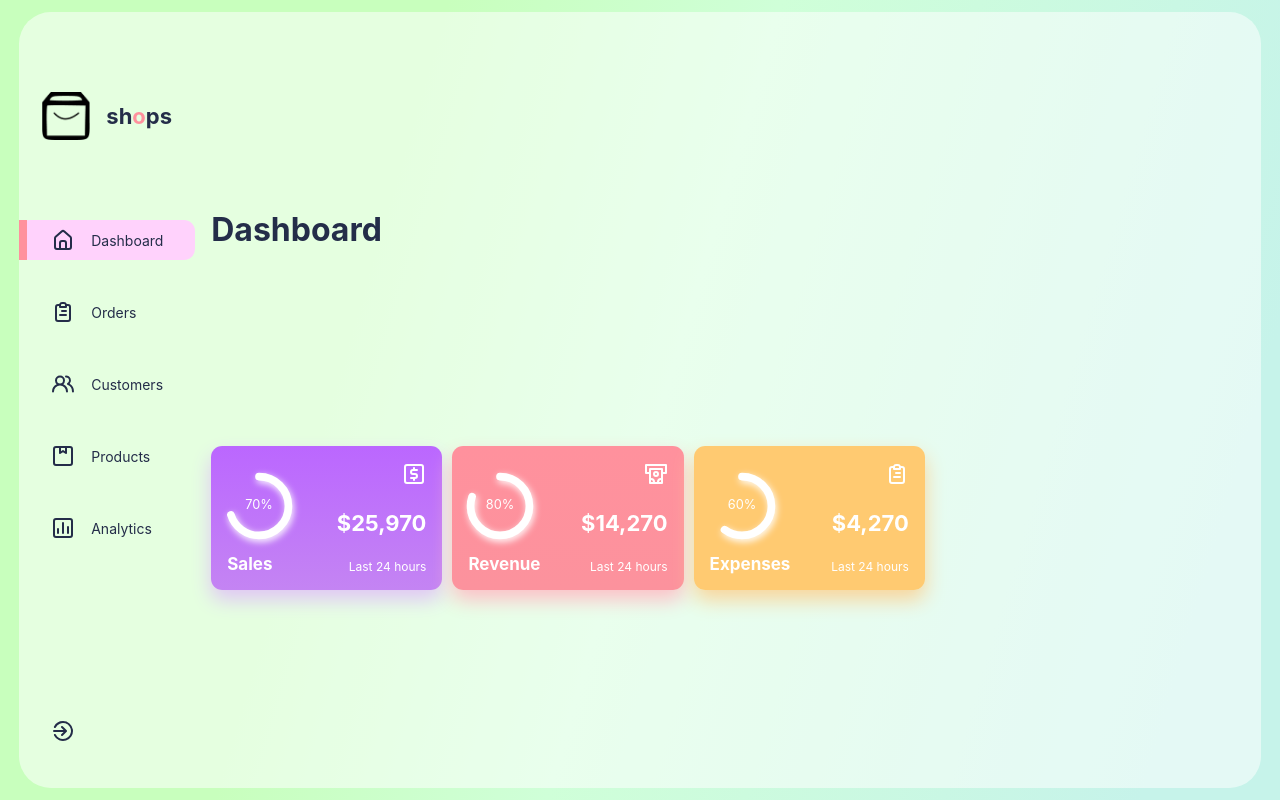
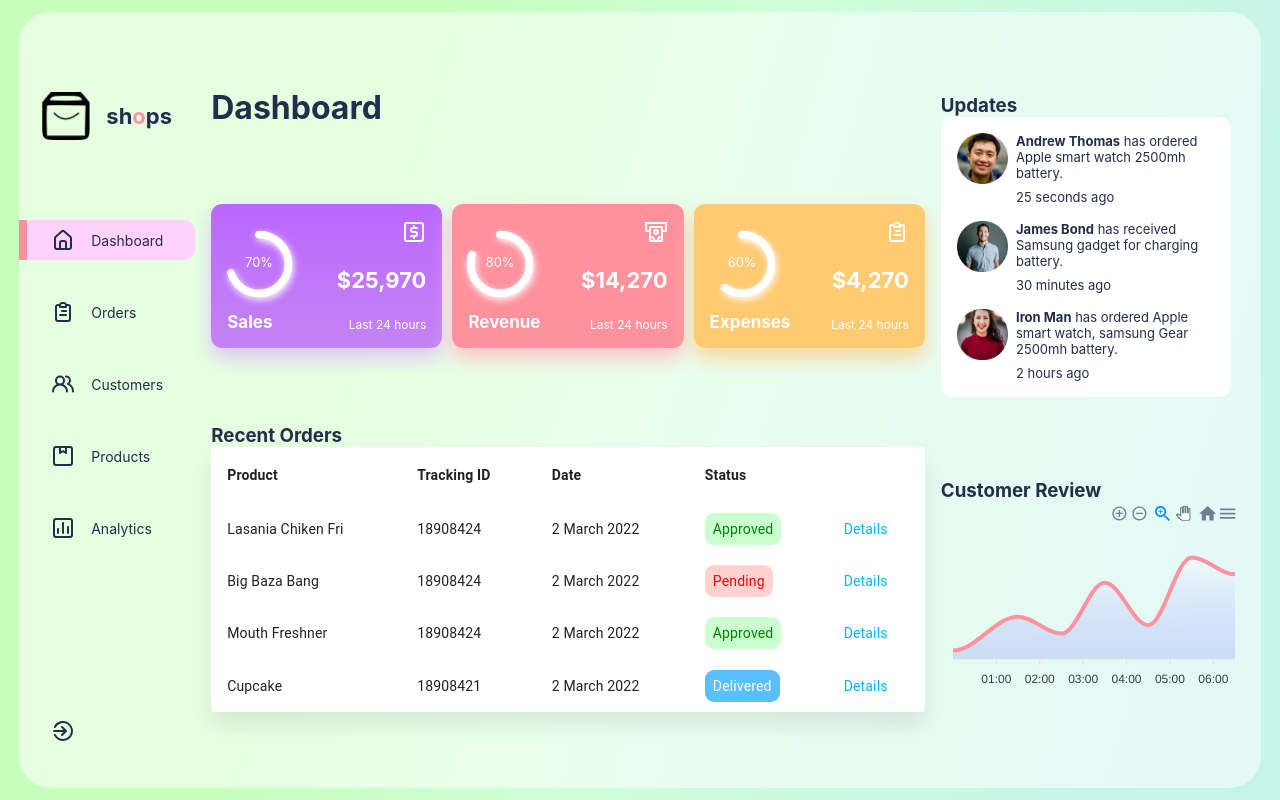
Before and after one commit to sebastiap/MyLifeControlPanel, a React (Create React App) app: page / in a window 1280 px wide. Built offline with nearby package versions, Linux system fonts and the light colour scheme.

Commit message:
Finished Structure. Only own data needed

```diff
--- a/src/App.js
+++ b/src/App.js
@@ -1,6 +1,7 @@
 import './App.css'
 import MainDash from './components/MainDash/MainDash';
 import Sidebar from './components/Sidebar/Sidebar';
+import RightSide from './components/RightSide/RightSide';
 
 function App() {
   return (
@@ -8,6 +9,7 @@ function App() {
       <div className="AppGlass">
         <Sidebar/>
         <MainDash/>
+        <RightSide/>
       </div>
     </div>
   );
--- /dev/null
+++ b/src/components/CustomerReview/CustomerReview.jsx
@@ -0,0 +1,63 @@
+import React from "react";
+import Chart from "react-apexcharts";
+
+
+const CustomerReview = () => {
+  const data = {
+    series: [
+      {
+        name: "Review",
+        data: [10, 50, 30, 90, 40, 120, 100],
+      },
+    ],
+    options: {
+      chart: {
+        type: "area",
+        height: "auto",
+      },
+
+      fill: {
+        colors: ["#fff"],
+        type: "gradient",
+      },
+      dataLabels: {
+        enabled: false,
+      },
+      stroke: {
+        curve: "smooth",
+        colors: ["#ff929f"],
+      },
+      tooltip: {
+        x: {
+          format: "dd/MM/yy HH:mm",
+        },
+      },
+      grid: {
+        show: false,
+      },
+      xaxis: {
+        type: "datetime",
+        categories: [
+          "2018-09-19T00:00:00.000Z",
+          "2018-09-19T01:30:00.000Z",
+          "2018-09-19T02:30:00.000Z",
+          "2018-09-19T03:30:00.000Z",
+          "2018-09-19T04:30:00.000Z",
+          "2018-09-19T05:30:00.000Z",
+          "2018-09-19T06:30:00.000Z",
+        ],
+      },
+      yaxis: {
+        show: false
+      },
+      toolbar:{
+        show: false
+      }
+    },
+  };
+  return <div className="CustomerReview">
+        <Chart options={data.options} series={data.series} type="area" />
+  </div>;
+};
+
+export default CustomerReview;
--- a/src/components/MainDash/MainDash.jsx
+++ b/src/components/MainDash/MainDash.jsx
@@ -1,13 +1,16 @@
 import React,{useState} from "react";
 import './MainDash.css'
 import Cards from "../Cards/Cards"
+import Table from "../Table/Table";
 
 const MainDash = () => {
   return (
     <div className="MainDash">
     <h1>Dashboard</h1>
       <Cards/>
+      <Table/>
     </div>
+
   );
 }
 
--- /dev/null
+++ b/src/components/RightSide/RightSide.css
@@ -0,0 +1,28 @@
+.RightSide{
+    display: flex;
+    flex-direction: column;
+    /* padding-top: 1rem; */
+    width: 95%;
+    justify-content: space-evenly;
+}
+
+
+@media screen and (max-width: 1200px) {
+    .RightSide{
+        justify-content: flex-start;
+        margin-top: 3rem;
+    }
+}
+
+@media screen and (max-width: 768px)
+{
+    .RightSide{
+        width: 100%;
+        margin-top: 0;
+    }
+    .RightSide>div{
+        display: flex;
+        flex-direction: column;
+        align-items: center;
+    }
+}
--- /dev/null
+++ b/src/components/RightSide/RightSide.jsx
@@ -0,0 +1,21 @@
+import React from "react";
+import CustomerReview from "../CustomerReview/CustomerReview";
+import Updates from "../Updates/Updates";
+import "./RightSide.css";
+
+const RightSide = () => {
+  return (
+    <div className="RightSide">
+      <div>
+        <h3>Updates</h3>
+        <Updates />
+      </div>
+      <div>
+        <h3>Customer Review</h3>
+        <CustomerReview />
+      </div>
+    </div>
+  );
+};
+
+export default RightSide;
--- /dev/null
+++ b/src/components/Table/Table.css
@@ -0,0 +1,42 @@
+.MuiTableRow-root > * {
+    padding: 10px;
+  }
+
+  .MuiTableRow-root.MuiTableRow-head > * {
+    font-weight: bold !important;
+  }
+
+  .Table td,
+  th {
+    border: none !important;
+  }
+
+  .Table:first-child {
+    border-radius: 0.7rem !important;
+  }
+  .status {
+    padding: 8px;
+    border-radius: 9px;
+  }
+
+  .Details {
+    color: #00b5ff !important;
+  }
+
+  @media screen and (max-width: 1200px) {
+    .Table {
+      width: 170%;
+      margin-top: 2rem;
+    }
+  }
+
+
+  @media screen and (max-width: 768px) {
+    .Table{
+      position: relative;
+      display: flex;
+      flex-direction: column;
+      align-items: center;
+      width: 23rem;
+    }
+  }
--- /dev/null
+++ b/src/components/Table/Table.jsx
@@ -0,0 +1,86 @@
+import * as React from "react";
+import Table from "@mui/material/Table";
+import TableBody from "@mui/material/TableBody";
+import TableCell from "@mui/material/TableCell";
+import TableContainer from "@mui/material/TableContainer";
+import TableHead from "@mui/material/TableHead";
+import TableRow from "@mui/material/TableRow";
+import Paper from "@mui/material/Paper";
+import "./Table.css";
+
+function createData(name, trackingId, date, status) {
+  return { name, trackingId, date, status };
+}
+
+const rows = [
+  createData("Lasania Chiken Fri", 18908424, "2 March 2022", "Approved"),
+  createData("Big Baza Bang ", 18908424, "2 March 2022", "Pending"),
+  createData("Mouth Freshner", 18908424, "2 March 2022", "Approved"),
+  createData("Cupcake", 18908421, "2 March 2022", "Delivered"),
+];
+
+
+const makeStyle=(status)=>{
+  if(status === 'Approved')
+  {
+    return {
+      background: 'rgb(145 254 159 / 47%)',
+      color: 'green',
+    }
+  }
+  else if(status === 'Pending')
+  {
+    return{
+      background: '#ffadad8f',
+      color: 'red',
+    }
+  }
+  else{
+    return{
+      background: '#59bfff',
+      color: 'white',
+    }
+  }
+}
+
+export default function BasicTable() {
+  return (
+      <div className="Table">
+      <h3>Recent Orders</h3>
+        <TableContainer
+          component={Paper}
+          style={{ boxShadow: "0px 13px 20px 0px #80808029" }}
+        >
+          <Table sx={{ minWidth: 650 }} aria-label="simple table">
+            <TableHead>
+              <TableRow>
+                <TableCell>Product</TableCell>
+                <TableCell align="left">Tracking ID</TableCell>
+                <TableCell align="left">Date</TableCell>
+                <TableCell align="left">Status</TableCell>
+                <TableCell align="left"></TableCell>
+              </TableRow>
+            </TableHead>
+            <TableBody style={{ color: "white" }}>
+              {rows.map((row) => (
+                <TableRow
+                  key={row.name}
+                  sx={{ "&:last-child td, &:last-child th": { border: 0 } }}
+                >
+                  <TableCell component="th" scope="row">
+                    {row.name}
+                  </TableCell>
+                  <TableCell align="left">{row.trackingId}</TableCell>
+                  <TableCell align="left">{row.date}</TableCell>
+                  <TableCell align="left">
+                    <span className="status" style={makeStyle(row.status)}>{row.status}</span>
+                  </TableCell>
+                  <TableCell align="left" className="Details">Details</TableCell>
+                </TableRow>
+              ))}
+            </TableBody>
+          </Table>
+        </TableContainer>
+      </div>
+  );
+}
--- /dev/null
+++ b/src/components/Updates/Updates.css
@@ -0,0 +1,25 @@
+
+.Updates{
+    width: 85%;
+    background: white;
+    border-radius: 0.7rem;
+    padding: 1rem;
+    gap: 1rem;
+    display: flex;
+    flex-direction: column;
+    font-size: 13px;
+}
+
+.update{
+    display: flex;
+    gap: 0.5rem;
+}
+
+.update>img{
+    width: 3.2rem;
+    height: 3.2rem;
+}
+
+.noti>div>span:nth-of-type(1){
+    font-weight: bold;
+}
--- /dev/null
+++ b/src/components/Updates/Updates.jsx
@@ -0,0 +1,26 @@
+import React from "react";
+import "./Updates.css";
+import { UpdatesData } from "../../Data/Data";
+
+const Updates = () => {
+  return (
+    <div className="Updates">
+      {UpdatesData.map((update) => {
+        return (
+          <div className="update">
+            <img src={update.img} alt="profile" />
+            <div className="noti">
+              <div  style={{marginBottom: '0.5rem'}}>
+                <span>{update.name}</span>
+                <span> {update.noti}</span>
+              </div>
+                <span>{update.time}</span>
+            </div>
+          </div>
+        );
+      })}
+    </div>
+  );
+};
+
+export default Updates;
```
Also changed, not shown: src/components/CustomerReview/CustomerReview.css (added).
